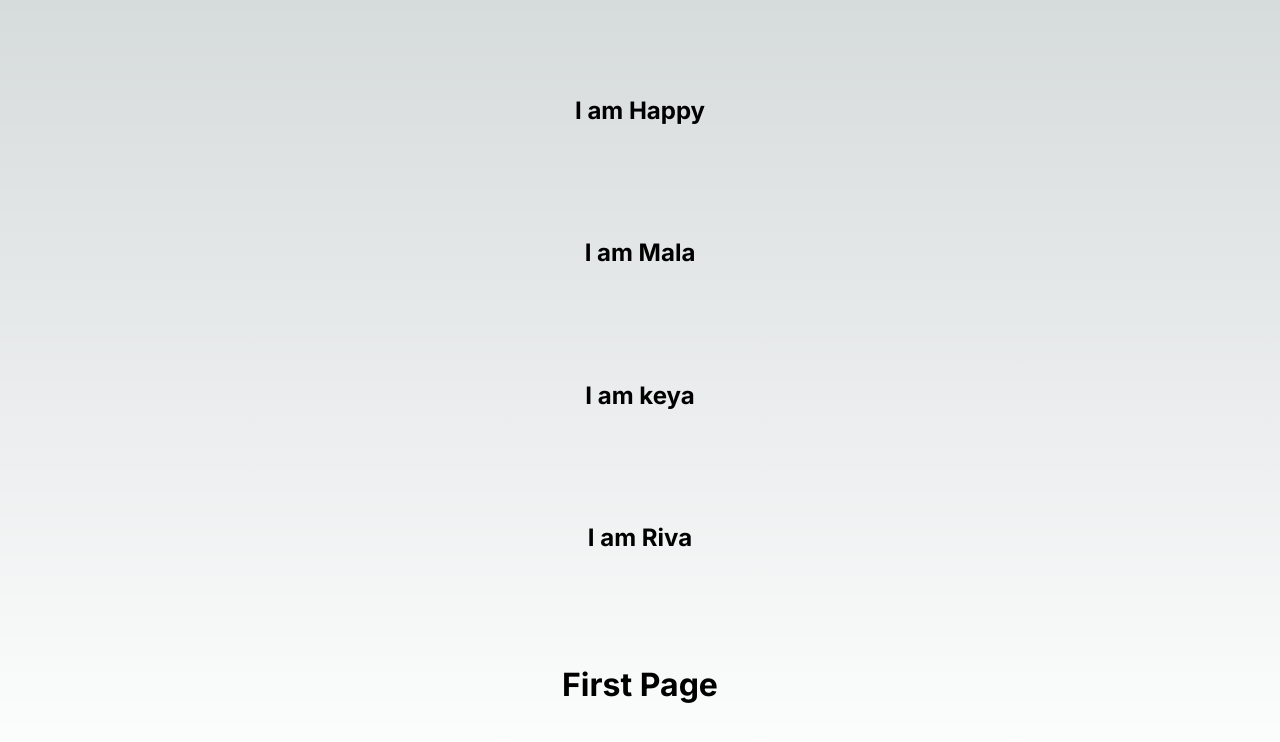
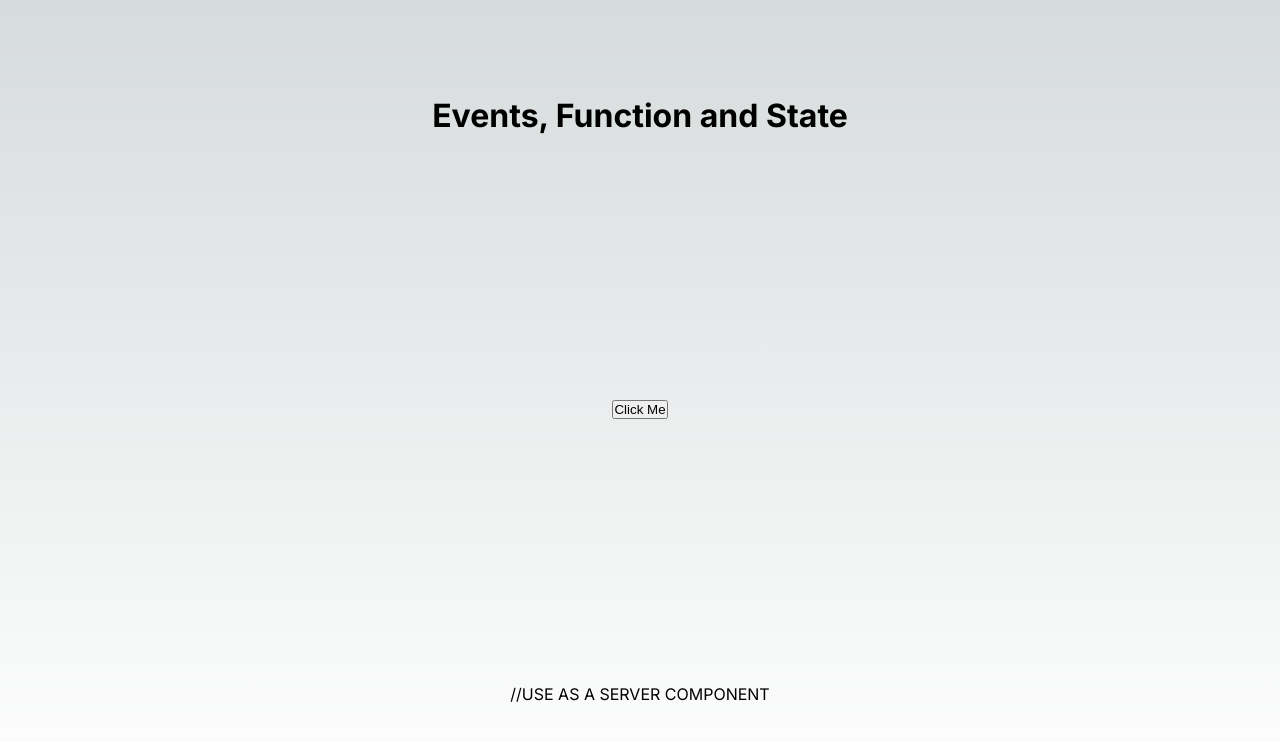
Before and after one commit to CodeHappy4U/Learn_NextJS, a Next.js app: page / in a window 1280 px wide. Shown: the top 742 px of the page. Built offline with nearby package versions, Linux system fonts and the light colour scheme.

Commit message:
2.1  USE AS A SERVER COMPONENT

```diff
--- a/src/app/page.js
+++ b/src/app/page.js
@@ -1,31 +1,11 @@
-import Image from "next/image";
+
 import styles from "./page.module.css";
 
 export default function Home() {
   return (
     <main className={styles.main}>
-
-      {/* DATA PASSING */}
-      <User name = "Happy"/>
-      <User name = "Mala"/>
-      <User name = "keya"/>
-      <User name = "Riva"/>
-
-      <h1>First Page</h1>
+      <h1>Events, Function and State</h1>
+      <button onClick={()=>alert ("Hello")}>Click Me</button> //USE AS A SERVER COMPONENT
     </main>
   );
 }
-
-//PASSING AS A PROPS
-const User=(props)=>{
-  return(
-    <div>
-      <h2>
-        I am {props.name}
-      </h2>
-    </div>
-  )
-}
-
-// Automatically Type Declare : JavaScript Vs TypeScript : what type of data you converting to (browser not understand)
-// TypeScript---> Browser ---> JS
```
